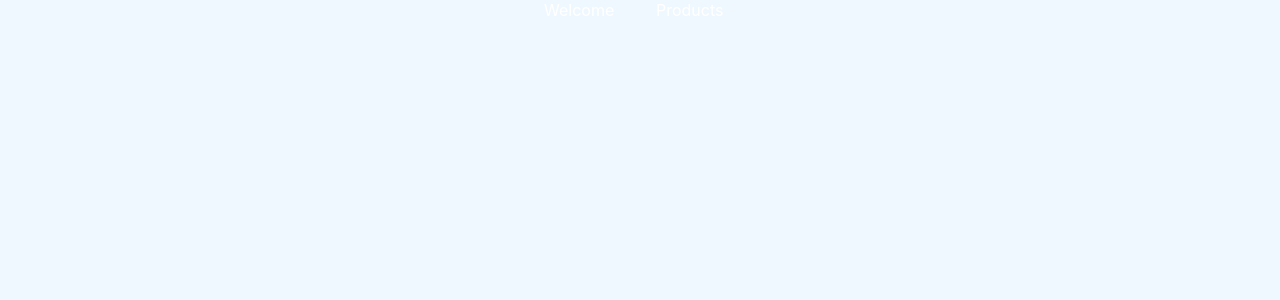
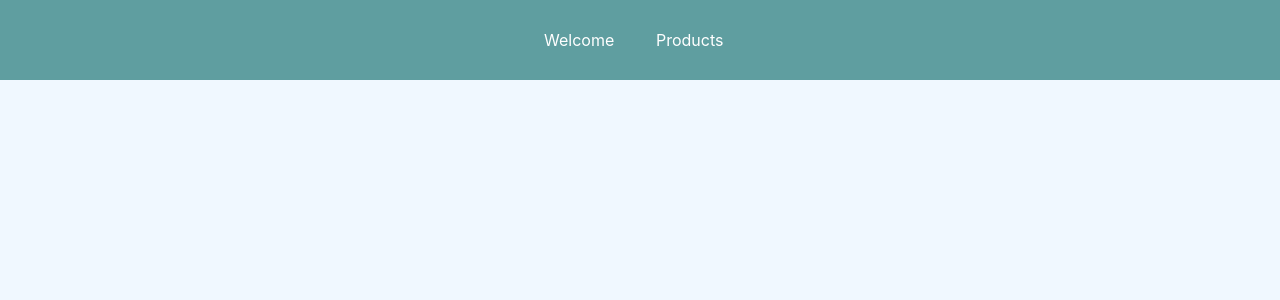
Before and after one commit to xiaotaozi1127/react-router-demo, a React (Create React App) app: page / in a window 1280 px wide. Shown: the top 300 px of the page. Built offline with nearby package versions, Linux system fonts and the light colour scheme.

Commit message:
improve main header css

```diff
--- a/src/components/MainHeader.module.css
+++ b/src/components/MainHeader.module.css
@@ -1,3 +1,8 @@
+.header {
+    background-color: cadetblue;
+    height: 5rem;
+}
+
 .header ul {
     height: 100%;
     list-style: none;
@@ -19,10 +24,10 @@
 }
 
 .header a:hover,
-.header a:active
+.header a:active,
 .header a.active
 {
-    color:aqua;
+    color:#95bcf0;
     padding-bottom: 0.25rem;
     border-bottom: 4px solid aqua;
 }
```
